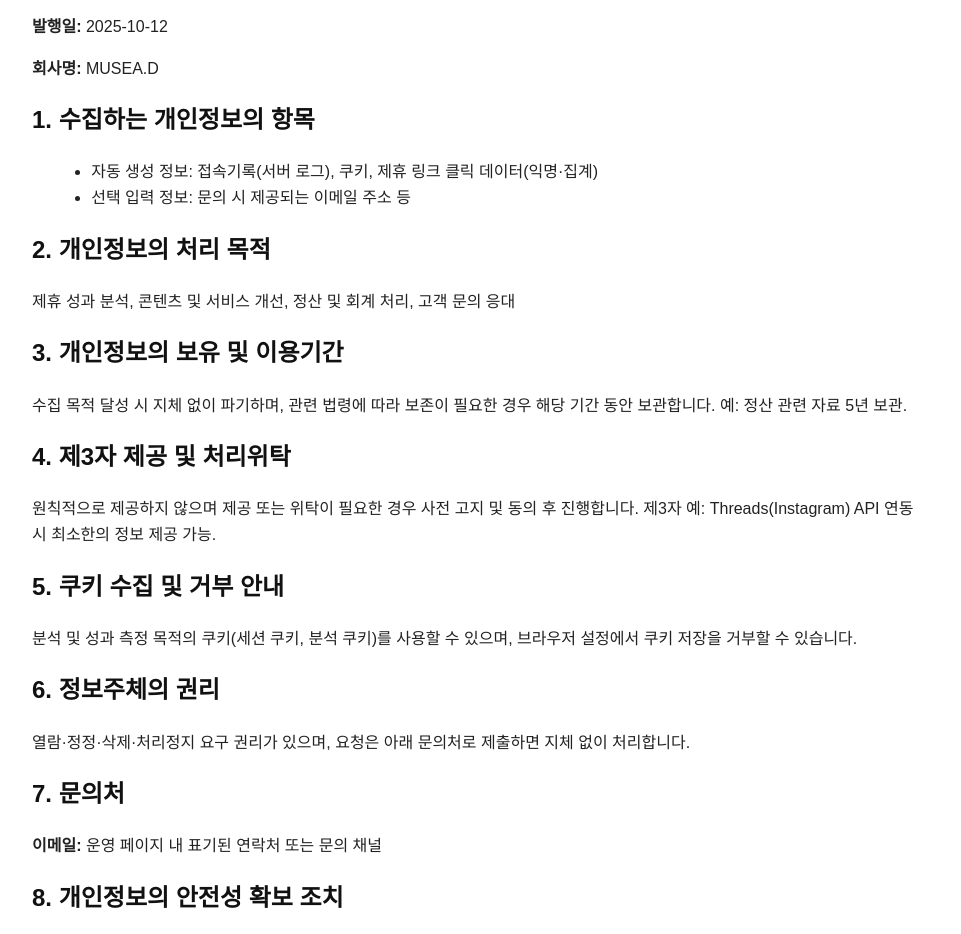
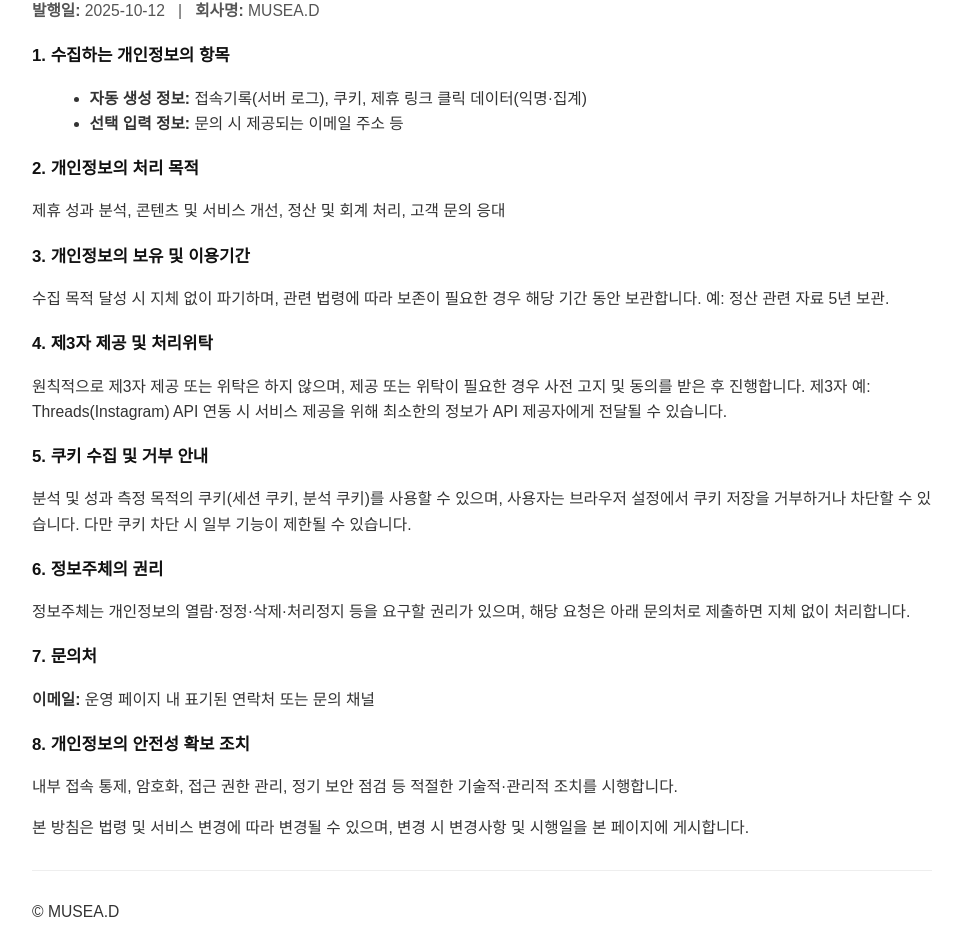
Before and after one commit to musead/musead.github.io, a plain HTML site: page privacy.html in a window 1280 px wide. Shown: the part 104-1038 px from the top of the page, without its empty margins (158-1119 px from the left). Drawn offline with Linux system fonts and the light colour scheme.

Commit message:
Update privacy.html

```diff
--- a/privacy.html
+++ b/privacy.html
@@ -5,23 +5,26 @@
   <title>개인정보처리방침 - MUSEA.D</title>
   <meta name="viewport" content="width=device-width,initial-scale=1">
   <style>
-    body{font-family:Arial,Helvetica,sans-serif;line-height:1.6;margin:0;padding:24px;color:#222;background:#fff}
-    main{max-width:900px;margin:0 auto}
-    h1,h2{color:#111}
-    footer{margin-top:40px;font-size:0.9em;color:#666}
-    ul{margin-left:1.2em}
+    body{font-family:Arial,Helvetica,sans-serif;line-height:1.6;margin:0;padding:28px;background:#fff;color:#222}
+    .container{max-width:900px;margin:0 auto}
+    h1{font-size:1.6rem;margin-bottom:6px}
+    h2{font-size:1.05rem;margin-top:20px;margin-bottom:6px;color:#111}
+    p, li{font-size:0.98rem;color:#333}
+    ul{margin-left:1.1rem}
+    .meta{color:#555;margin-bottom:18px}
+    footer{margin-top:30px;color:#666;font-size:0.95rem;border-top:1px solid #eee;padding-top:12px}
+    @media(max-width:520px){body{padding:18px}}
   </style>
 </head>
 <body>
-  <main>
+  <div class="container">
     <h1>개인정보처리방침</h1>
-    <p><strong>발행일:</strong> 2025-10-12</p>
-    <p><strong>회사명:</strong> MUSEA.D</p>
+    <p class="meta"><strong>발행일:</strong> 2025-10-12 &nbsp; | &nbsp; <strong>회사명:</strong> MUSEA.D</p>
 
     <h2>1. 수집하는 개인정보의 항목</h2>
     <ul>
-      <li>자동 생성 정보: 접속기록(서버 로그), 쿠키, 제휴 링크 클릭 데이터(익명·집계)</li>
-      <li>선택 입력 정보: 문의 시 제공되는 이메일 주소 등</li>
+      <li><strong>자동 생성 정보:</strong> 접속기록(서버 로그), 쿠키, 제휴 링크 클릭 데이터(익명·집계)</li>
+      <li><strong>선택 입력 정보:</strong> 문의 시 제공되는 이메일 주소 등</li>
     </ul>
 
     <h2>2. 개인정보의 처리 목적</h2>
@@ -31,25 +34,25 @@
     <p>수집 목적 달성 시 지체 없이 파기하며, 관련 법령에 따라 보존이 필요한 경우 해당 기간 동안 보관합니다. 예: 정산 관련 자료 5년 보관.</p>
 
     <h2>4. 제3자 제공 및 처리위탁</h2>
-    <p>원칙적으로 제공하지 않으며 제공 또는 위탁이 필요한 경우 사전 고지 및 동의 후 진행합니다. 제3자 예: Threads(Instagram) API 연동 시 최소한의 정보 제공 가능.</p>
+    <p>원칙적으로 제3자 제공 또는 위탁은 하지 않으며, 제공 또는 위탁이 필요한 경우 사전 고지 및 동의를 받은 후 진행합니다. 제3자 예: Threads(Instagram) API 연동 시 서비스 제공을 위해 최소한의 정보가 API 제공자에게 전달될 수 있습니다.</p>
 
     <h2>5. 쿠키 수집 및 거부 안내</h2>
-    <p>분석 및 성과 측정 목적의 쿠키(세션 쿠키, 분석 쿠키)를 사용할 수 있으며, 브라우저 설정에서 쿠키 저장을 거부할 수 있습니다.</p>
+    <p>분석 및 성과 측정 목적의 쿠키(세션 쿠키, 분석 쿠키)를 사용할 수 있으며, 사용자는 브라우저 설정에서 쿠키 저장을 거부하거나 차단할 수 있습니다. 다만 쿠키 차단 시 일부 기능이 제한될 수 있습니다.</p>
 
     <h2>6. 정보주체의 권리</h2>
-    <p>열람·정정·삭제·처리정지 요구 권리가 있으며, 요청은 아래 문의처로 제출하면 지체 없이 처리합니다.</p>
+    <p>정보주체는 개인정보의 열람·정정·삭제·처리정지 등을 요구할 권리가 있으며, 해당 요청은 아래 문의처로 제출하면 지체 없이 처리합니다.</p>
 
     <h2>7. 문의처</h2>
     <p><strong>이메일:</strong> 운영 페이지 내 표기된 연락처 또는 문의 채널</p>
 
     <h2>8. 개인정보의 안전성 확보 조치</h2>
-    <p>내부 접속 통제, 암호화, 접근 권한 관리, 정기 보안 점검 등을 시행합니다.</p>
+    <p>내부 접속 통제, 암호화, 접근 권한 관리, 정기 보안 점검 등 적절한 기술적·관리적 조치를 시행합니다.</p>
 
-    <p>본 방침은 변경될 수 있으며 변경 시 변경사항 및 시행일을 본 페이지에 게시합니다.</p>
+    <p>본 방침은 법령 및 서비스 변경에 따라 변경될 수 있으며, 변경 시 변경사항 및 시행일을 본 페이지에 게시합니다.</p>
 
     <footer>
       <p>© MUSEA.D</p>
     </footer>
-  </main>
+  </div>
 </body>
 </html>
```
